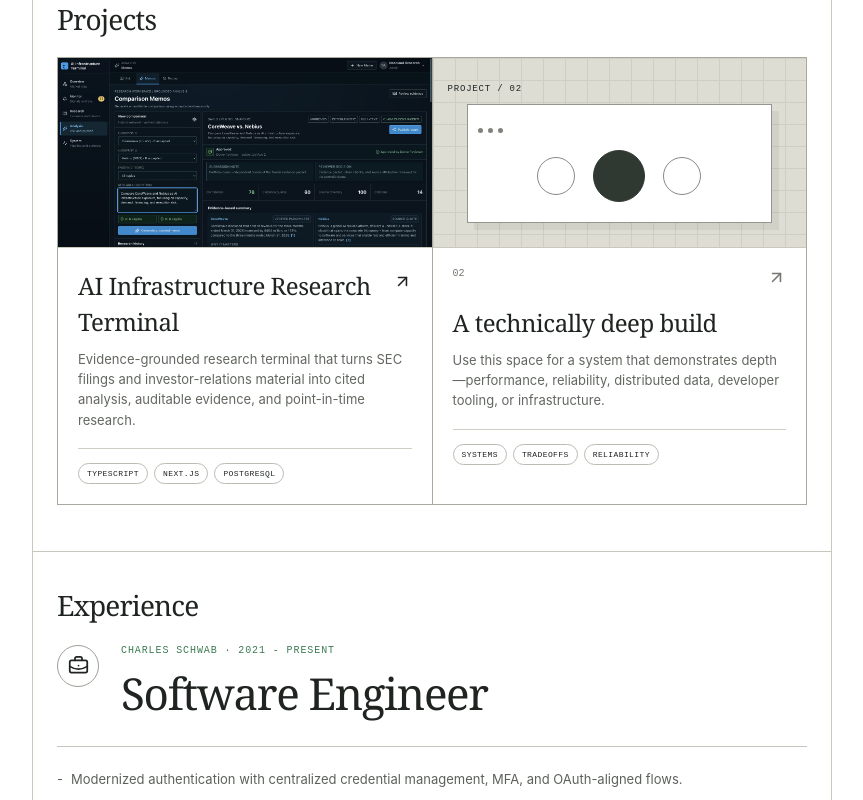
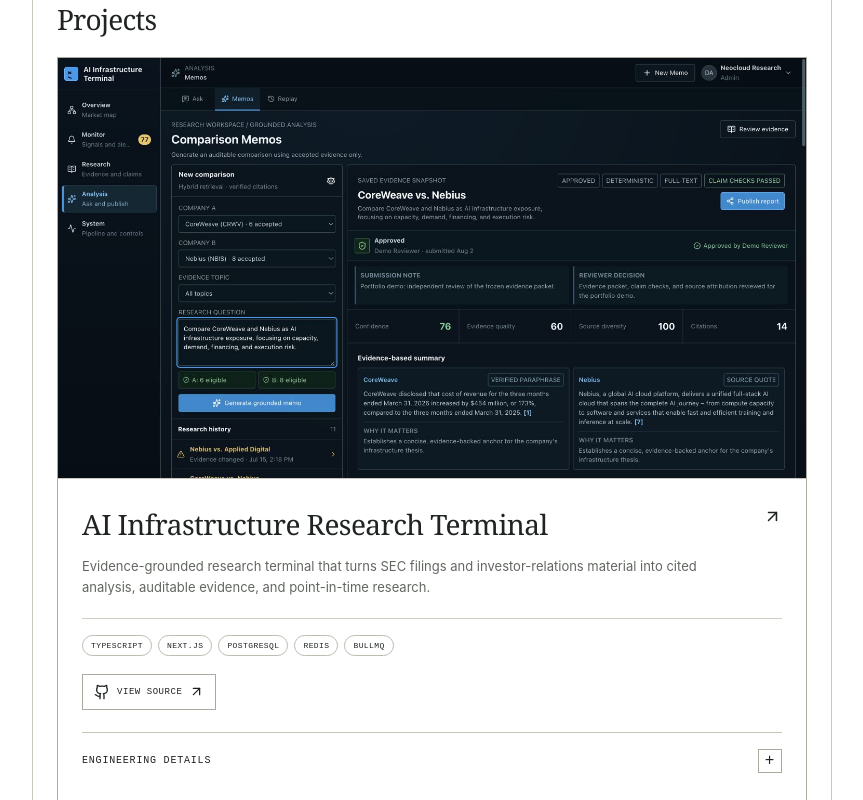
Before and after one commit to timwong101/my-portfolio, a React (Vite) app: page / in a window 1280 px wide. Shown: the part 660-1460 px from the top of the page, without its empty margins (208-1071 px from the left). Built offline with nearby package versions, Linux system fonts and the light colour scheme.

Commit message:
Expand featured project case study

```diff
--- a/src/App.tsx
+++ b/src/App.tsx
@@ -7,22 +7,40 @@ import {
   Mail,
 } from 'lucide-react';
 
-const projects = [
-  {
-    index: '01',
+const featuredProject = {
   title: 'AI Infrastructure Research Terminal',
   description:
     'Evidence-grounded research terminal that turns SEC filings and investor-relations material into cited analysis, auditable evidence, and point-in-time research.',
-    tags: ['TypeScript', 'Next.js', 'PostgreSQL'],
+  tags: ['TypeScript', 'Next.js', 'PostgreSQL', 'Redis', 'BullMQ'],
   url: 'https://github.com/timwong101/ai-infra-terminal',
   image: '/ai-infrastructure-terminal.png',
+};
+
+const projectCaseStudy = [
+  {
+    title: 'Problem',
+    description:
+      'AI infrastructure research is scattered across SEC filings and investor-relations material. Generic chat tools can summarize it, but rarely prove which evidence supports each claim or what was knowable at a selected point in time.',
   },
   {
-    index: '02',
-    title: 'A technically deep build',
+    title: 'Architecture',
     description:
-      'Use this space for a system that demonstrates depth—performance, reliability, distributed data, developer tooling, or infrastructure.',
-    tags: ['Systems', 'Tradeoffs', 'Reliability'],
+      'A modular TypeScript monolith keeps deployment practical while separating ingestion, retrieval, verification, and replay. PostgreSQL stores research and operations data, Redis and BullMQ run durable jobs, and S3-compatible storage preserves checksum-addressed source artifacts.',
+  },
+  {
+    title: 'Grounding controls',
+    description:
+      'Retrieval is limited to analyst-accepted evidence above a quality floor. Citations are company-scoped, unsupported claims are removed, exact evidence packets are frozen, and evidence changes mark affected research stale.',
+  },
+  {
+    title: 'Quality gates',
+    description:
+      'Real SEC and IR documents form parser benchmarks with controlled promotion thresholds. Node and Playwright tests, versioned regression cases, numeric-fidelity checks, contradiction detection, and temporal-leakage diagnostics keep failures reviewable.',
+  },
+  {
+    title: 'Tradeoffs',
+    description:
+      'Interactive work uses BullMQ for retry and restart durability. Scheduled GitHub Actions run the bounded stage graph directly, avoiding a queue topology that would add complexity without recovery across short-lived runners.',
   },
 ];
 
@@ -115,51 +133,53 @@ function App() {
             <div><h2 className="section-title" id="work-title">Projects</h2></div>
           </div>
           <div className="project-grid">
-            {projects.map((project) => (
-              <article className="project-card" key={project.index}>
-                <div className={`project-visual ${'image' in project ? 'has-image' : ''}`}>
-                  {'image' in project ? (
-                    <img src={project.image} alt="AI Infrastructure Research Terminal comparison memo" />
-                  ) : (
-                    <>
-                      <span className="project-index">PROJECT / {project.index}</span>
-                      <div className="visual-window" aria-hidden="true">
-                        <span /><span /><span />
-                        <div className="visual-diagram"><i /><i /><i /></div>
-                      </div>
-                    </>
-                  )}
+            <article className="project-card featured-project">
+              <div className="project-visual">
+                <img
+                  src={featuredProject.image}
+                  alt="AI Infrastructure Research Terminal comparison memo"
+                />
               </div>
               <div className="project-copy">
-                  {'image' in project ? null : (
-                    <div>
-                      <span>{project.index}</span>
-                      <ArrowUpRight size={19} aria-hidden="true" />
-                    </div>
-                  )}
-                  <h3 className={'image' in project ? 'project-title-with-link' : undefined}>
-                    {'url' in project ? (
-                      <a href={project.url} target="_blank" rel="noreferrer">
-                        {project.title}
+                <h3 className="project-title-with-link">
+                  <a href={featuredProject.url} target="_blank" rel="noreferrer">
+                    {featuredProject.title}
                   </a>
-                    ) : project.title}
-                    {'url' in project ? (
                   <a
                     className="project-title-arrow"
-                        href={project.url}
+                    href={featuredProject.url}
                     target="_blank"
                     rel="noreferrer"
-                        aria-label={`View ${project.title} on GitHub`}
+                    aria-label={`View ${featuredProject.title} on GitHub`}
                   >
                     <ArrowUpRight size={19} />
                   </a>
-                    ) : null}
                 </h3>
-                  <p>{project.description}</p>
-                  <ul>{project.tags.map((tag) => <li key={tag}>{tag}</li>)}</ul>
+                <p className="project-description">{featuredProject.description}</p>
+                <ul className="project-tags">
+                  {featuredProject.tags.map((tag) => <li key={tag}>{tag}</li>)}
+                </ul>
+                <div className="project-actions">
+                  <a href={featuredProject.url} target="_blank" rel="noreferrer">
+                    <Github size={16} /> View source <ArrowUpRight size={15} />
+                  </a>
+                </div>
+                <details className="project-details">
+                  <summary>
+                    <span>Engineering details</span>
+                    <span className="details-toggle" aria-hidden="true">+</span>
+                  </summary>
+                  <div className="case-study-grid">
+                    {projectCaseStudy.map(({ title, description }) => (
+                      <section key={title}>
+                        <h4>{title}</h4>
+                        <p>{description}</p>
+                      </section>
+                    ))}
+                  </div>
+                </details>
               </div>
             </article>
-            ))}
           </div>
         </section>
 
--- a/src/index.css
+++ b/src/index.css
@@ -41,30 +41,33 @@ nav a:hover, .text-link:hover { opacity: .55; }
 h2 { margin: 0; font-family: Georgia, serif; font-size: 28px; font-weight: 400; letter-spacing: -.03em; }
 .section-title { margin: 0; font-family: Georgia, serif; font-size: 28px; font-weight: 400; line-height: 1.1; letter-spacing: -.03em; text-transform: none; }
 .section-heading > p { max-width: 280px; margin: 0; color: #6d716b; font: 11px/1.5 ui-monospace, monospace; text-transform: uppercase; letter-spacing: .05em; text-align: right; }
-.project-grid { display: grid; grid-template-columns: 1fr 1fr; border-top: 1px solid #aaa99e; border-left: 1px solid #aaa99e; }
+.project-grid { border-top: 1px solid #aaa99e; border-left: 1px solid #aaa99e; }
 .project-card { border-right: 1px solid #aaa99e; border-bottom: 1px solid #aaa99e; background: #fff; }
-.project-visual { min-height: 190px; padding: 15px; border-bottom: 1px solid #cac8bd; background: #deddd4; position: relative; overflow: hidden; }
-.project-visual::before { content: ''; position: absolute; inset: 0; opacity: .5; background-image: linear-gradient(#c1c1b7 1px, transparent 1px), linear-gradient(90deg, #c1c1b7 1px, transparent 1px); background-size: 22px 22px; }
-.project-visual.has-image { padding: 0; background: #0a1119; }
-.project-visual.has-image::before { display: none; }
-.project-visual.has-image img { position: absolute; inset: 0; width: 100%; height: 100%; display: block; object-fit: cover; object-position: top left; }
-.project-index { position: relative; z-index: 1; font: 9px ui-monospace, monospace; letter-spacing: .09em; }
-.visual-window { position: absolute; z-index: 1; inset: 46px 34px 24px; border: 1px solid #92968f; background: #fff; box-shadow: 7px 7px 0 rgba(52,61,54,.08); padding: 10px; }
-.visual-window > span { display: inline-block; width: 5px; height: 5px; margin-right: 5px; border-radius: 50%; background: #7f837c; }
-.visual-diagram { height: calc(100% - 24px); display: flex; align-items: center; justify-content: center; gap: 18px; }
-.visual-diagram i { display: block; width: 38px; height: 38px; border: 1px solid #858a83; border-radius: 50%; position: relative; }
-.visual-diagram i:nth-child(2) { width: 52px; height: 52px; background: #2f3831; border-color: #2f3831; }
-.project-copy { padding: 20px; }
-.project-copy > div { display: flex; justify-content: space-between; color: #737770; font: 10px ui-monospace, monospace; }
-.project-copy h3 { margin: 18px 0 9px; font-family: Georgia, serif; font-size: 24px; font-weight: 400; letter-spacing: -.02em; }
+.project-visual { position: relative; aspect-ratio: 16 / 9; overflow: hidden; border-bottom: 1px solid #cac8bd; background: #0a1119; }
+.project-visual img { position: absolute; inset: 0; width: 100%; height: 100%; display: block; object-fit: cover; object-position: top left; }
+.project-copy { padding: 24px; }
+.project-copy h3 { margin: 0 0 11px; font-family: Georgia, serif; font-size: 28px; font-weight: 400; letter-spacing: -.02em; }
 .project-copy h3 a { transition: opacity .2s ease; }
-.project-copy h3.project-title-with-link { display: flex; align-items: flex-start; gap: 9px; margin-top: 0; }
+.project-copy h3.project-title-with-link { display: flex; align-items: flex-start; gap: 12px; }
 .project-title-with-link > a:first-child { flex: 1; }
 .project-title-arrow { display: inline-flex; flex: 0 0 auto; margin-top: 4px; }
 .project-copy h3 a:hover { opacity: .55; }
-.project-copy p { min-height: 60px; margin: 0; color: #626760; font-size: 13px; line-height: 1.55; }
-.project-copy ul { display: flex; flex-wrap: wrap; gap: 6px; list-style: none; padding: 14px 0 0; margin: 18px 0 0; border-top: 1px solid #d1cfc4; }
-.project-copy li { border: 1px solid #bbbcb2; border-radius: 99px; padding: 5px 8px; font: 8px ui-monospace, monospace; text-transform: uppercase; letter-spacing: .05em; }
+.project-description { max-width: 670px; margin: 0; color: #626760; font-size: 13px; line-height: 1.6; }
+.project-tags { display: flex; flex-wrap: wrap; gap: 6px; list-style: none; padding: 16px 0 0; margin: 20px 0 0; border-top: 1px solid #d1cfc4; }
+.project-tags li { border: 1px solid #bbbcb2; border-radius: 99px; padding: 5px 8px; font: 8px ui-monospace, monospace; text-transform: uppercase; letter-spacing: .05em; }
+.project-actions { margin-top: 18px; }
+.project-actions a { display: inline-flex; align-items: center; gap: 7px; padding: 9px 11px; border: 1px solid #aaa99e; font: 9px ui-monospace, monospace; text-transform: uppercase; letter-spacing: .06em; transition: background .2s ease, color .2s ease; }
+.project-actions a:hover { background: #252525; color: #fff; }
+.project-details { margin-top: 22px; border-top: 1px solid #c7c5ba; }
+.project-details summary { display: flex; align-items: center; justify-content: space-between; gap: 20px; padding: 16px 0; cursor: pointer; list-style: none; font: 10px ui-monospace, monospace; text-transform: uppercase; letter-spacing: .08em; }
+.project-details summary::-webkit-details-marker { display: none; }
+.details-toggle { display: grid; place-items: center; width: 24px; height: 24px; border: 1px solid #aaa99e; font-size: 16px; line-height: 1; transition: transform .2s ease; }
+.project-details[open] .details-toggle { transform: rotate(45deg); }
+.case-study-grid { display: grid; grid-template-columns: 1fr 1fr; border-top: 1px solid #aaa99e; border-left: 1px solid #aaa99e; }
+.case-study-grid section { padding: 17px; border-right: 1px solid #aaa99e; border-bottom: 1px solid #aaa99e; }
+.case-study-grid section:first-child { grid-column: 1 / -1; }
+.case-study-grid h4 { margin: 0 0 9px; font: 9px ui-monospace, monospace; text-transform: uppercase; letter-spacing: .08em; }
+.case-study-grid p { margin: 0; color: #626760; font-size: 12px; line-height: 1.6; }
 
 .experience-content { padding: 24px 24px 46px; }
 .experience-heading { display: grid; grid-template-columns: 46px 1fr; gap: 18px; padding-bottom: 30px; }
@@ -109,11 +112,13 @@ footer { display: flex; justify-content: space-between; align-items: center; min
   .about-label { margin: 0; }
   .about-copy { grid-template-columns: 1fr; gap: 18px; margin: 24px 0 0; padding-top: 20px; }
   .section-label { padding: 24px 24px 0; }
-  .project-grid { grid-template-columns: 1fr; }
   .work-section { padding: 32px 20px 40px; }
   .section-heading { align-items: flex-start; flex-direction: column; gap: 15px; }
   .section-heading > p { text-align: left; }
-  .project-copy p { min-height: 0; }
+  .project-visual { aspect-ratio: 16 / 10; }
+  .project-copy { padding: 20px; }
+  .project-copy h3 { font-size: 24px; }
+  .case-study-grid { grid-template-columns: 1fr; }
   .experience-content { padding: 24px 24px 36px; }
   .experience-heading { grid-template-columns: 1fr; padding-bottom: 28px; }
   .stack-section { padding: 32px 20px 40px; }
```
Lines whose indentation alone changed are shown as unchanged.
